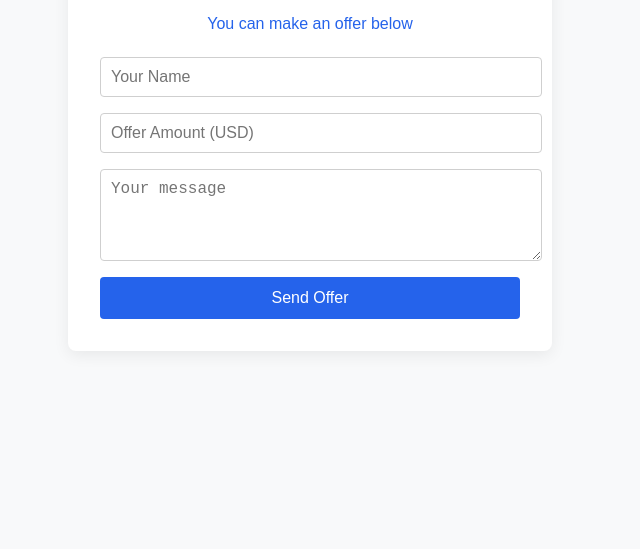
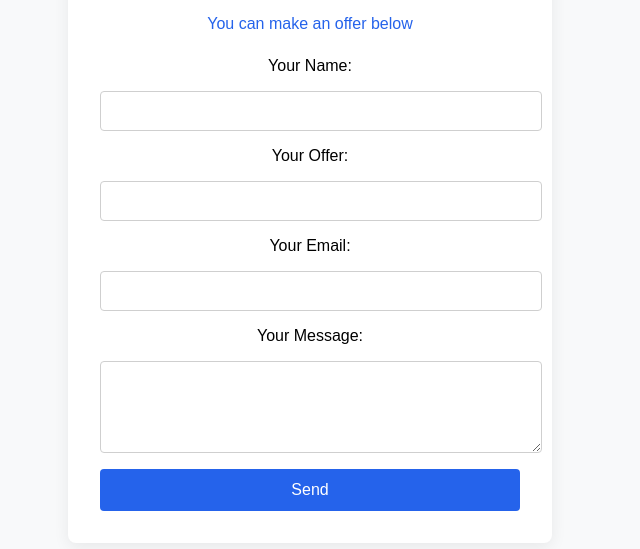
Before and after one commit to Schnyarp/brandnamecom, a plain HTML site: page index.html in a window 1280 px wide. Shown: the part 223-772 px from the top of the page, without its empty margins (330-970 px from the left). Drawn offline with Linux system fonts and the light colour scheme.

Commit message:
Update index.html
Updating and improving form to include submitter's email address

```diff
--- a/index.html
+++ b/index.html
@@ -78,14 +78,20 @@
             This category-defining 1990s dot com domain has strong unicorn potential. Super charge you web ambitions with this rare super premium domain!
         </div>
         <p>You can make an offer below</p>
-        <form action="https://formspree.io/f/xqaqjywz" method="POST">
-            <input type="text" name="name" placeholder="Your Name" required>
-            <input type="number" name="offer" placeholder="Offer Amount (USD)" min="1" required>
-            <textarea name="message" placeholder="Your message" required></textarea>
-            <input type="hidden" name="_subject" value="New Domain Offer Submission">
-            <!-- Optional: redirect to a thank you page -->
-            <!-- <input type="hidden" name="_redirect" value="https://yourdomain.com/thankyou.html"> -->
-            <button type="submit">Send Offer</button>
+       <form action="https://formspree.io/f/mvgayvaa" method="POST">
+    <label for="name">Your Name:</label>
+    <input type="text" id="name" name="name" required>
+
+    <label for="offer">Your Offer:</label>
+    <input type="text" id="offer" name="offer">
+
+    <label for="email">Your Email:</label>
+    <input type="email" id="email" name="email" required>
+
+    <label for="message">Your Message:</label>
+    <textarea id="message" name="message" required></textarea>
+
+    <button type="submit">Send</button>
         </form>
     </div>
 </body>
```
